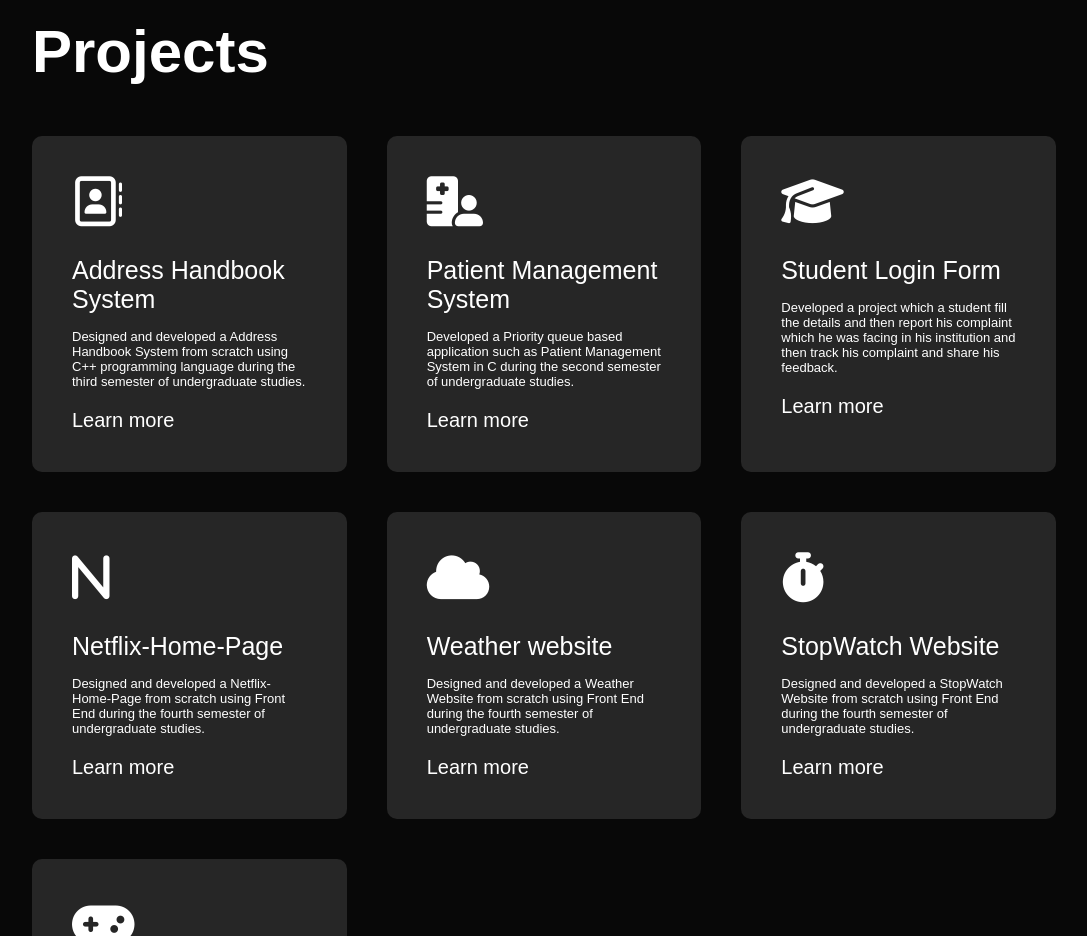
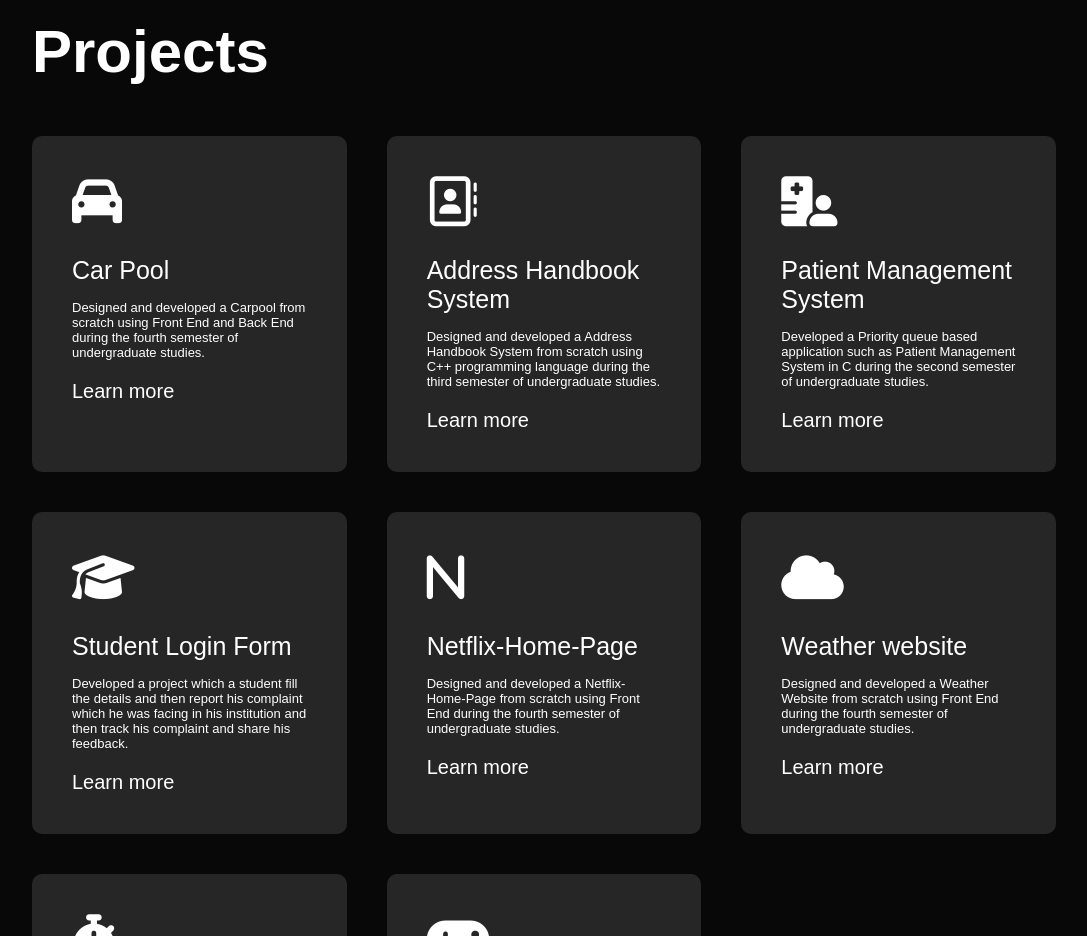
Before and after one commit to harshithak3012/My-Portfolio, a plain HTML site: page index.html in a window 1280 px wide. Shown: the part 1560-2496 px from the top of the page, without its empty margins (96-1183 px from the left). Drawn offline with Linux system fonts and the light colour scheme; files whose address does not match are found by name.

Commit message:
Update index.html

```diff
--- a/index.html
+++ b/index.html
@@ -87,6 +87,15 @@
             <div class="container">
                 <h1 class="sub-title">Projects</h1>
                 <div class="projects-list">
+                    <div>
+                        <i class="fa-solid fa-car"></i>
+                        <h2>Car Pool</h2>
+                        <p>
+                            Designed and developed a Carpool from scratch
+                            using  Front End and Back End during the fourth semester of undergraduate studies.
+                        </p>
+                        <a href="https://github.com/harshithak3012/Carpool">Learn more</a>
+                    </div>
                     <div>
                         <i class="fa-regular fa-address-book"></i>
                         <h2>Address Handbook System</h2>
```
